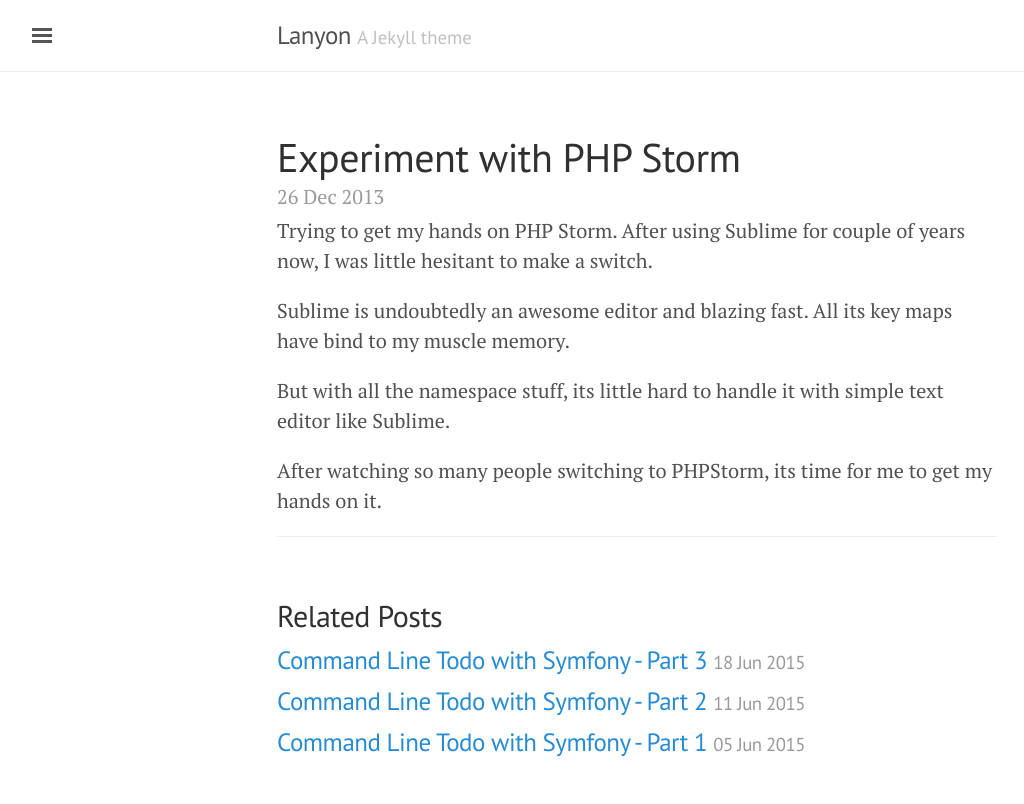
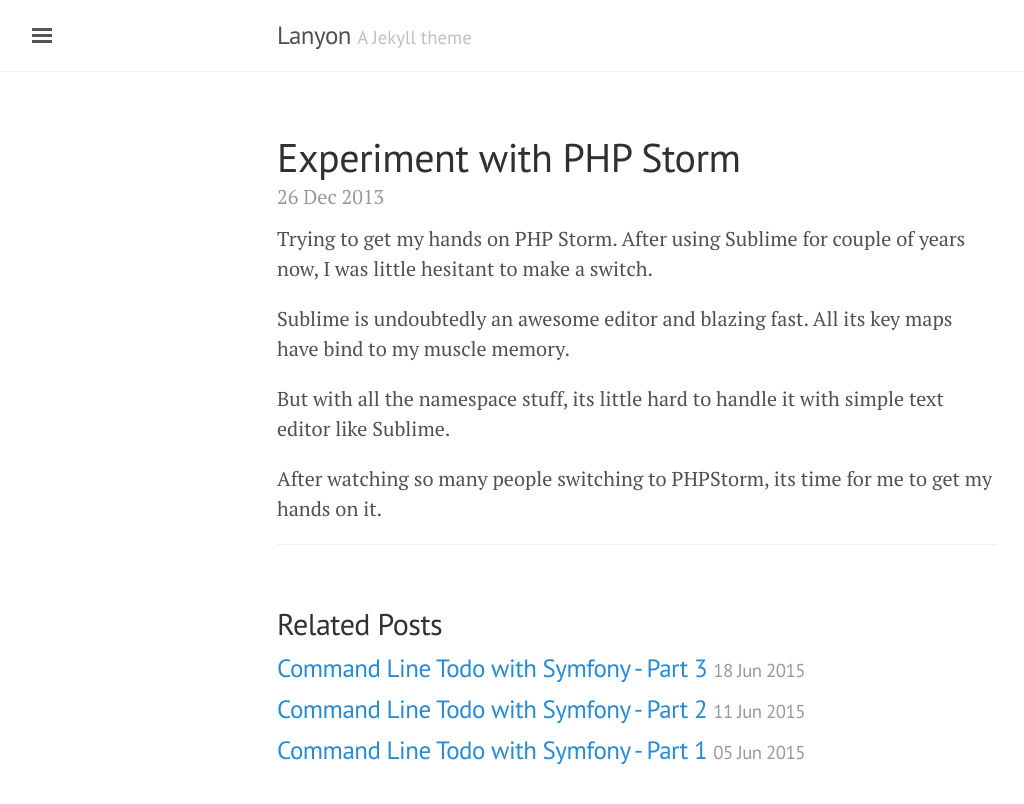
Before and after one commit to nandeeshmp/nandeeshmp.github.io, a Jekyll site: the page built from _posts/2013-12-26-switching-to-PHP-Storm.md, in a window 1280 px wide. Shown: the top 804 px of the page, without its empty margins (3-1027 px from the left). Built offline with Jekyll 4.4.1, drawn with Linux system fonts in a browser that asks for light colours.

Commit message:
something

```diff
--- a/_config.yml
+++ b/_config.yml
@@ -9,7 +9,7 @@ tagline:             'A Jekyll theme'
 description:         'A reserved <a href="http://jekyllrb.com" target="_blank">Jekyll</a> theme that places the utmost gravity on content with a hidden drawer. Made by <a href="https://twitter.com/mdo" target="_blank">@mdo</a>.'
 url:                 http://lanyon.getpoole.com
 baseurl:             'http://blog.nandeesh.com'
-paginate:            5
+paginate:            12
 
 # About/contact
 author:
--- a/public/css/lanyon.css
+++ b/public/css/lanyon.css
@@ -327,7 +327,7 @@ a.sidebar-nav-item:focus {
 .post-date {
   display: block;
   margin-top: -.5rem;
-  margin-bottom: 0.2rem;
+  margin-bottom: 0.6rem;
   color: #9a9a9a;
 }
 
```
